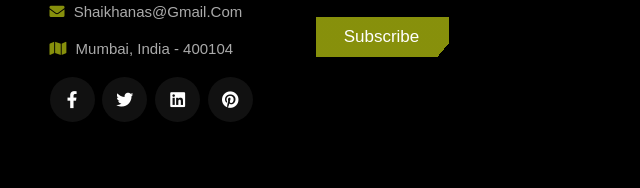
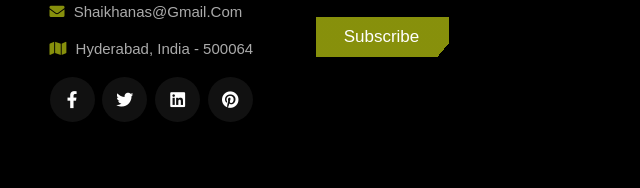
Before and after one commit to hocruxweb/gym-master-by-yash, a plain HTML site: page index.html in a window 1280 px wide. Shown: the part 4178-4366 px from the top of the page, 598-1238 px from the left. Drawn offline with nearby package versions, Linux system fonts and the light colour scheme; files that its build step writes are made by us from their sources; files whose address does not match are found by name.

Commit message:
Update index.html

```diff
--- a/index.html
+++ b/index.html
@@ -484,7 +484,7 @@
             <p> <i class="fas fa-phone"></i> +123-456-7890 </p>
             <p> <i class="fas fa-phone"></i> +111-222-3333 </p>
             <p> <i class="fas fa-envelope"></i> shaikhanas@gmail.com </p>
-            <p> <i class="fas fa-map"></i> mumbai, india - 400104 </p>
+            <p> <i class="fas fa-map"></i> hyderabad, india - 500064 </p>
             <div class="share">
                 <a href="https://www.instagram.com/imhateemofficial" class="fab fa-facebook-f"></a>
                 <a href="https://www.instagram.com/imhateemofficial" class="fab fa-twitter"></a>
```
